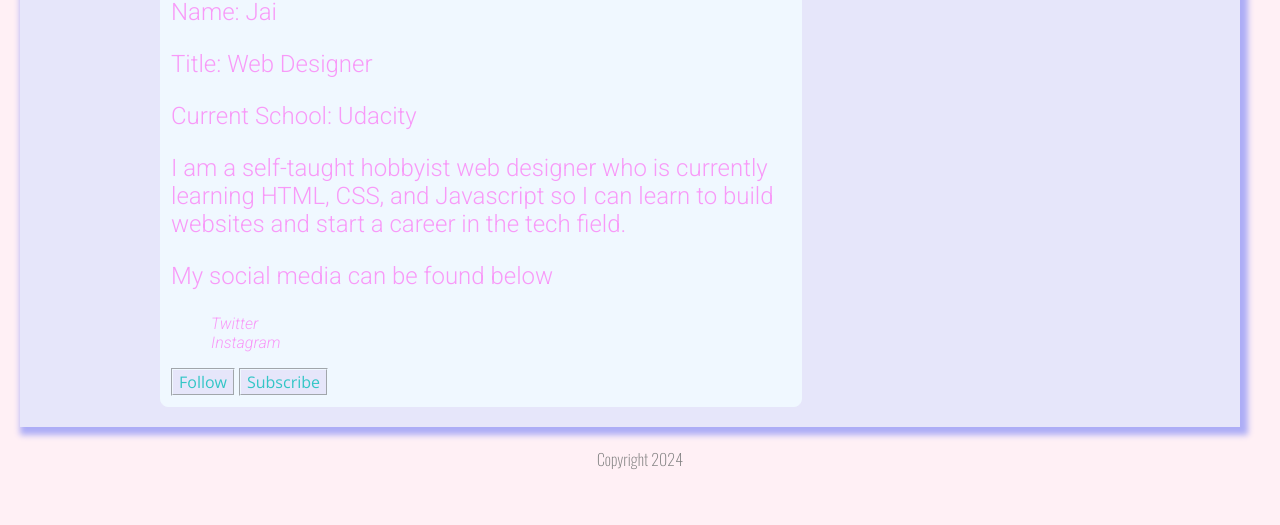
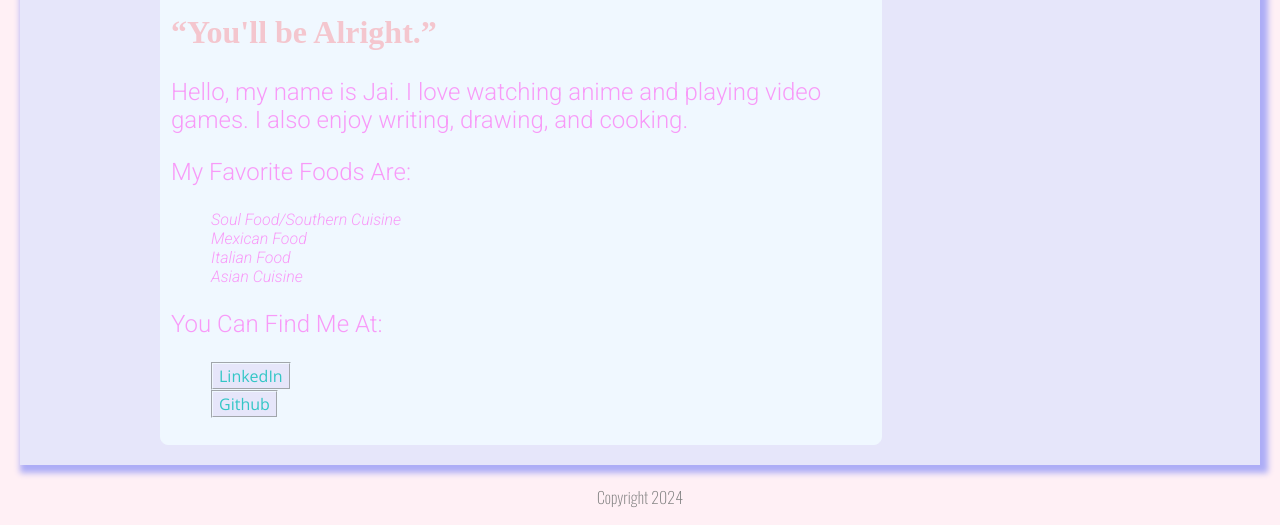
Before and after one commit to Jai-design/Blog-2.0, a plain HTML site: page files/aboutpage.html in a window 1280 px wide. Shown: the part 704-1229 px from the top of the page. Before the commit the page ends 1191 px from the top, so only its background shows below. Drawn offline with nearby package versions, Linux system fonts and the light colour scheme.

Commit message:
Updated the blogpost page to resume and made changes to the about page.

```diff
--- a/assets/styles.css
+++ b/assets/styles.css
@@ -13,7 +13,7 @@ body {
     box-shadow: 4px 4px 6px 4px rgb(173, 173, 246);
     margin: 20px;
     padding: 10px;
-    max-width: 1200px;
+    max-width: 1400px;
 }
 .bar {
     list-style-type: none;
@@ -93,9 +93,4 @@ li {
         .article img {
             max-width: 100%;
         }
-
-        button {
-            width: 100%;
-            padding: 8px;
-        }
     }
--- a/files/aboutpage.html
+++ b/files/aboutpage.html
@@ -3,38 +3,43 @@
 <head>
     <meta charset="UTF-8">
     <meta name="viewport" content="width=device-width, initial-scale=1.0">
-    <title>About</title>
+    <title>About Me</title>
     <link rel="stylesheet" href="../assets/main.css">
 </head>
 <body>
     <header class="title">
-        <h1>Jai's Blog</h1>
+        <h1>Jai's Blog<h2>
     </header>
         <main class="site">
             <nav class="menu">
                 <ul class="bar">
                     <li><a href="../index.html">Home</a></li>
                     <li><a href="../files/aboutpage.html">About</a></li>
-                    <li><a href="../files/blogpost1.html">Blog</a></li>
+                    <li><a href="../files/resume.html">Blog</a></li>
                 </ul>
             </nav>
             <div class="article">
                 <div>
+                    <figure>
                     <img src="../assets/pics/Commissions-JaiBust-WhiteVer.png" alt="avatar">
                     <figcaption>My Avatar</figcaption>
-                    <h2>About Me</h2>
-                    <p>Name: Jai</p>
-                    <p>Title: Web Designer</p>
-                    <p>Current School: Udacity</p>
-                    <p>I am a self-taught hobbyist web designer who is currently learning HTML, CSS, and Javascript so I can learn to build websites and start a career in the tech field.</p>
-                    <p>My social media can be found below</p>
+                    </figure>
+                    <h2>Jai</h2>
+                    <h2><q>You'll be Alright.</q></h2>
+                    <p>Hello, my name is Jai. I love watching anime and playing video games. I also enjoy writing, drawing, and cooking.</p>
+                    <p>My Favorite Foods Are:</p>
+                    <ol>
+                        <li>Soul Food/Southern Cuisine</li>
+                        <li>Mexican Food</li>
+                        <li>Italian Food</li>
+                        <li>Asian Cuisine</li>
+                    </ol>
+                    <P>You Can Find Me At:</P>
                     <ul>
-                        <li>Twitter</li>
-                        <li>Instagram</li>
+                        <li><button><a href="https://www.linkedin.com/in/jamaica-harwell" target="_blank">LinkedIn</a></button></li>
+                        <li><button><a href="https://www.github.com/Jai-design" target="_blank">Github</a></button></li>
                     </ul>
                 </div>
-                <button>Follow</button>
-                <button>Subscribe</button>
             </div>
         </main>
     <footer class="footer">
```
Also changed, not shown: files/resume.html (renamed from files/blogpost1.html, +1 -1 lines), index.html (+1 -1 lines).
